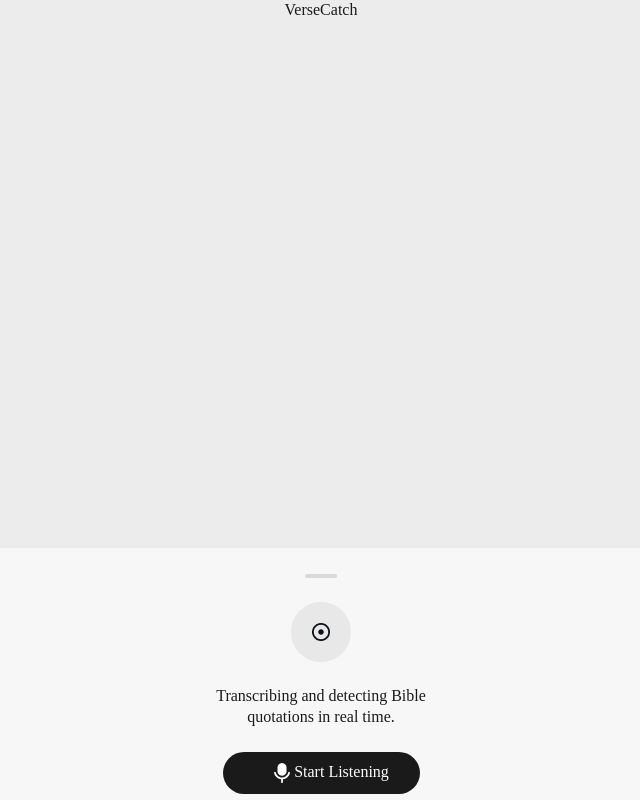
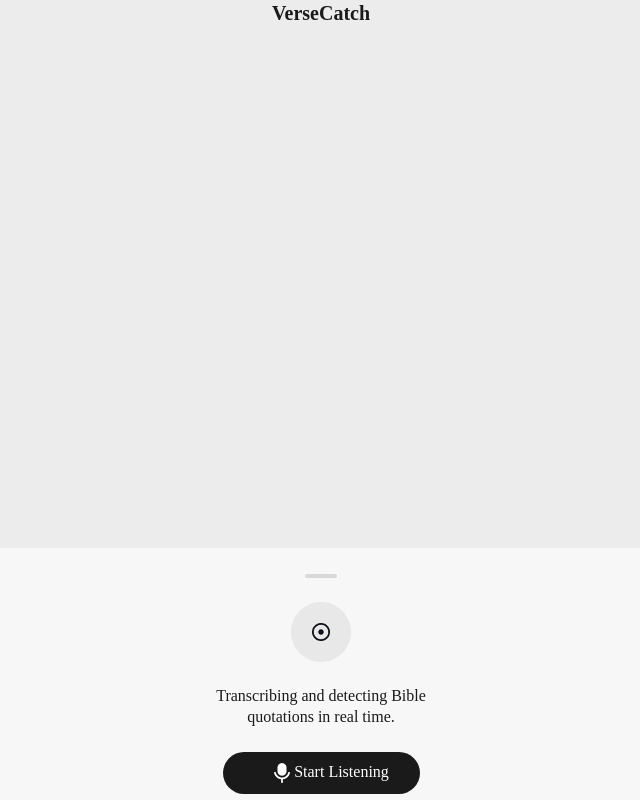
Before and after one commit to iguyra/verse_catch, a Next.js app in the folder frontend/: page / in a window 1280 px wide. Shown: the whole page, without its empty margins (319-959 px from the left). Built offline with nearby package versions, Linux system fonts and the light colour scheme; no server answers.

Commit message:
optimized code

```diff
--- a/frontend/pages/skills.module.css
+++ b/frontend/pages/skills.module.css
@@ -150,4 +150,12 @@
     padding-left: 20px;
     gap: 24px;
   }
+
+  .title {
+    font-family: Geist;
+    font-weight: 700;
+    font-size: 20px;
+    line-height: 26px;
+    letter-spacing: 0%;
+  }
 }
```
